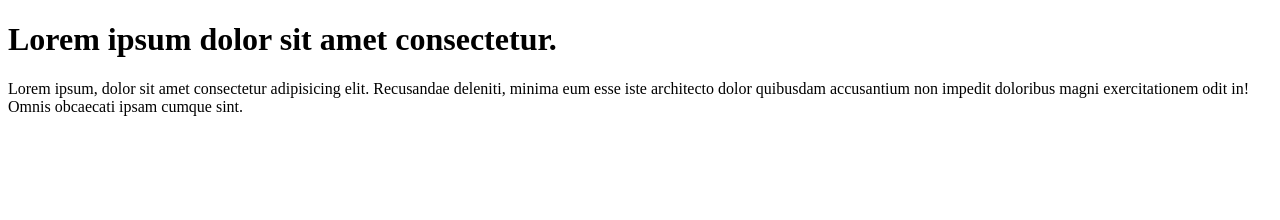
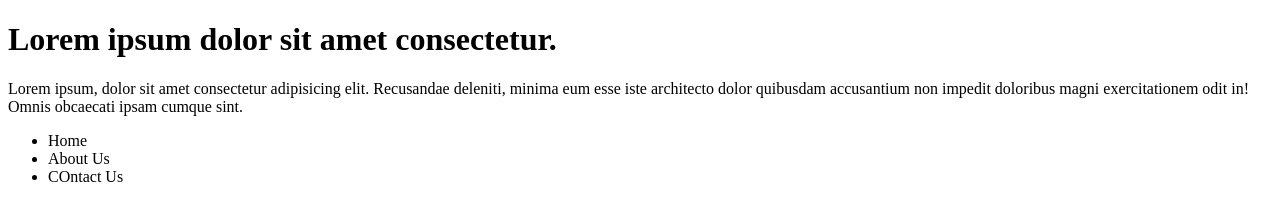
Before and after one commit to Nabeel06022002/git-learn, a plain HTML site: page index.html in a window 1280 px wide. Drawn offline with Linux system fonts and the light colour scheme.

Commit message:
add a list

```diff
--- a/index.html
+++ b/index.html
@@ -8,5 +8,10 @@
 <body>
     <h1>Lorem ipsum dolor sit amet consectetur.</h1>
     <p>Lorem ipsum, dolor sit amet consectetur adipisicing elit. Recusandae deleniti, minima eum esse iste architecto dolor quibusdam accusantium non impedit doloribus magni exercitationem odit in! Omnis obcaecati ipsam cumque sint.</p>
+    <ul>
+        <li>Home</li>
+        <li>About Us</li>
+        <li>COntact Us</li>
+    </ul>
 </body>
 </html>
```
